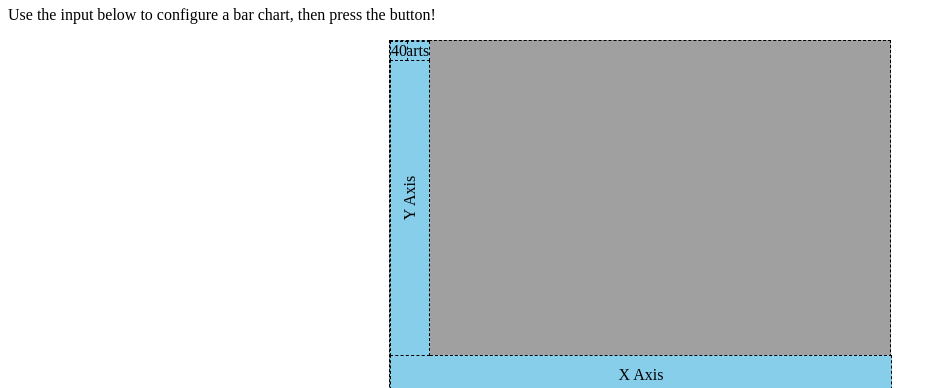
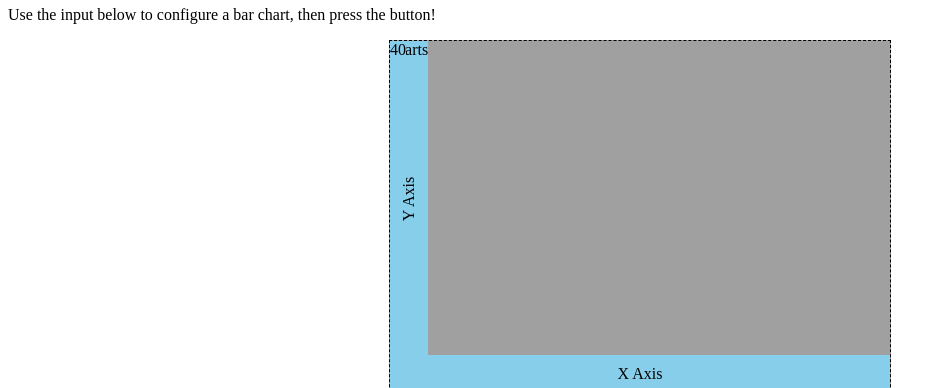
Before and after one commit to itspladd/bar-chart-stretch-project, a website: page index.html in a window 1280 px wide. Shown: the part 60-448 px from the top of the page, without its empty margins (0-947 px from the left). Drawn offline with nearby package versions, Linux system fonts and the light colour scheme.

Commit message:
Removed borders from CSS - the innerWidth() and outerWidth() functions don't play nice with borders defined in external CSS

```diff
--- a/barchart.css
+++ b/barchart.css
@@ -9,7 +9,6 @@
 
 .chart-container div {
   background-color:skyblue;
-  border: 1px black dashed;
   text-align: center;
   position: absolute;
 }
```
